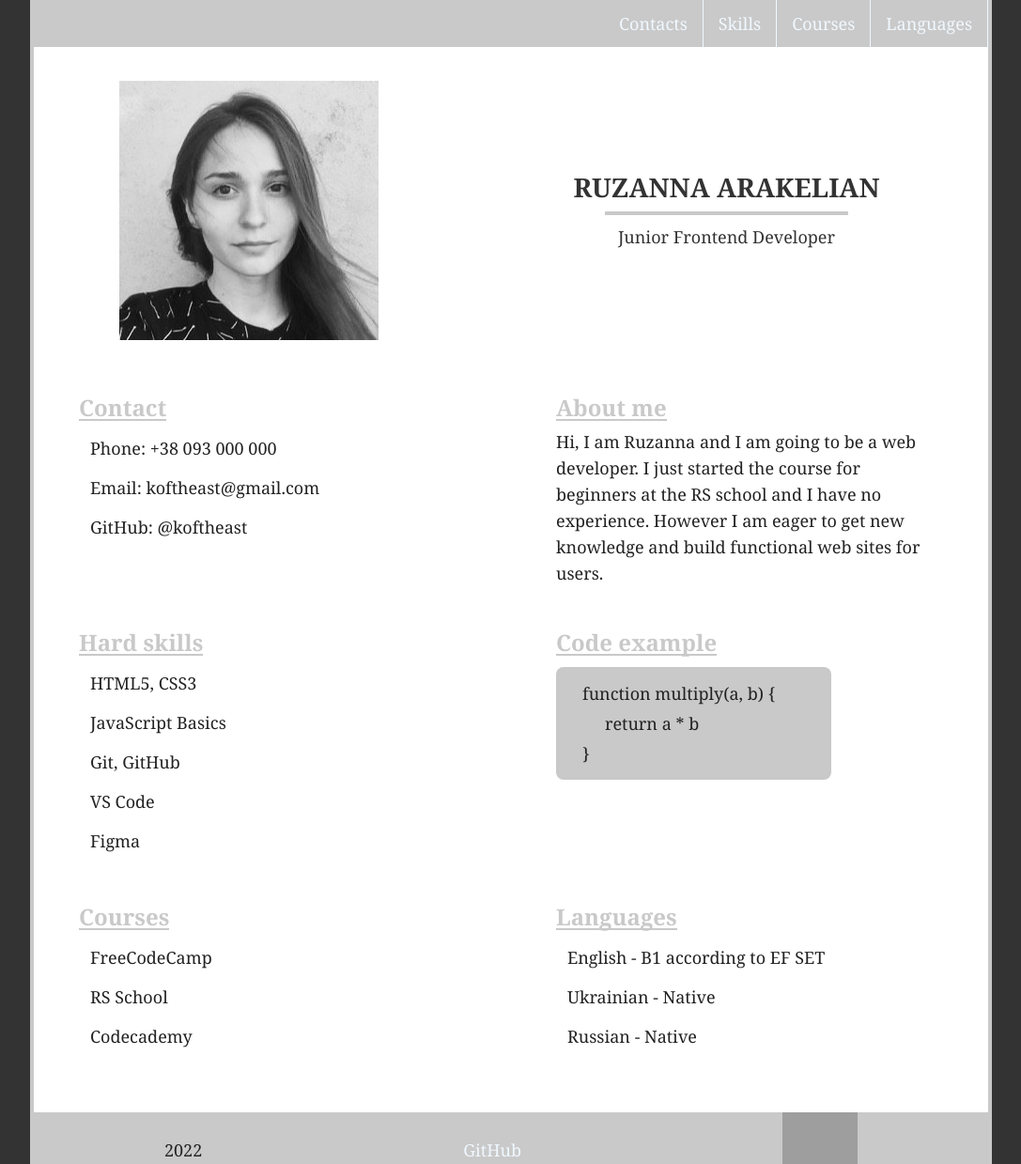
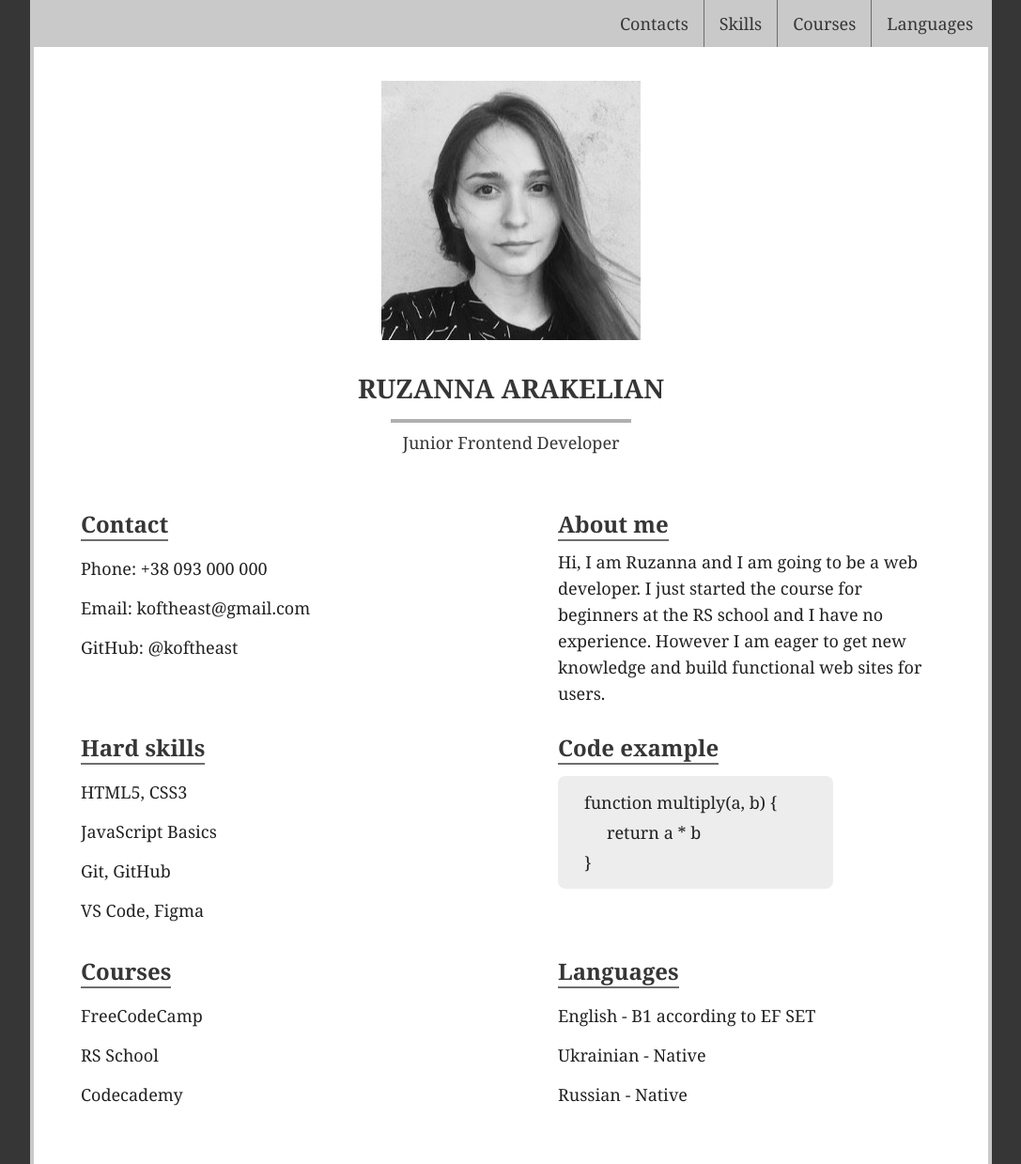
Before and after one commit to koftheast/rsschool-cv, a plain HTML site: page index.html in a window 1280 px wide. Shown: the top 1239 px of the page at 94% size, without its empty margins (96-1183 px from the left). Drawn offline with Linux system fonts and the light colour scheme; grey boxes are pictures that could not be loaded.

Commit message:
refactor: improve css styles

```diff
--- a/index.html
+++ b/index.html
@@ -27,14 +27,14 @@
             </div>
         </header>
         <main class="main_container">
-            <div class="main_container_profile">
-                <img src="./pic/avatar.jpg" class="profile_avatar" alt="avatar">
-                <div class="profile">
-                    <h1 class="title">Ruzanna Arakelian</h1>
-                    <p class="occupation">Junior Frontend Developer</p>
-                </div>
-            </div>
             <div class="main_container_info">
+                <section class="main_container_profile">
+                    <img src="./pic/avatar.jpg" class="profile_avatar" alt="avatar">
+                    <div class="profile">
+                        <h1 class="title">Ruzanna Arakelian</h1>
+                        <p class="occupation">Junior Frontend Developer</p>
+                    </div>
+                </section>
                 <section class="contacts">
                     <h2 class="section-title">Contact</h2>
                     <ul class="list">
@@ -55,8 +55,7 @@
                         <li>HTML5, CSS3</li>
                         <li>JavaScript Basics</li>
                         <li>Git, GitHub</li>
-                        <li>VS Code</li>
-                        <li>Figma</li>
+                        <li>VS Code, Figma</li>
                     </ul>
                 </section>
 
@@ -93,7 +92,7 @@
     <footer class="footer">
         <nav class="footer_nav">
             <ul class="footer_nav_list">
-                <li class="footer-item">2022</li>
+                <li class="footer-item">2023</li>
                 <li class="footer-item"><a href="https://github.com/koftheast" class="footer-link">GitHub</a></li>
                 <li class="footer-item"><a href="https://rs.school/js/"><img src="https://rs.school/images/rs_school_js.svg" class="logo" alt="logo"></a></li>
             </ul>
--- a/style.css
+++ b/style.css
@@ -5,7 +5,7 @@
 body {
   font-family: Georgia, Arial, sans-serif;
   font-size: 18px;
-  background-color: #333333
+  background-color: rgb(54, 54, 54);
 }
 
 .cv {
@@ -13,7 +13,7 @@ body {
     margin: 0 auto;
     border-right: 4px solid rgb(201, 201, 201);
     border-left: 4px solid rgb(201, 201, 201);
-    background-color: white;
+    background-color: rgb(255, 255, 255);
 }
 
 /* navigation bar */
@@ -35,16 +35,20 @@ body {
 
 .nav-link {
     text-decoration: none;
-    color: aliceblue;
+    color: rgb(54, 54, 54);
     font-weight: 500;
 }
 
 li.nav-item {
-    border-right: 1px solid aliceblue;
+    border-right: 1px solid rgb(110, 110, 110);
+}
+
+li.nav-item:last-child {
+    border-right: none;
 }
 
 .nav-link:hover {
-    color: rgb(108, 108, 108);
+    color: rgb(110, 110, 110);
     cursor: pointer;
 }
 
@@ -60,43 +64,42 @@ li.nav-item {
     display: flex;
     flex-wrap: wrap;
     justify-content: space-around;
-    margin-top: 36px;
+    max-width: 600px;
+    margin: 36px 0 36px 0;
 }
+
 
 .profile {
     display: flex;
     flex-direction: column;
     align-items: center;
     justify-content: center;
-    padding: 12px;
+    padding: 18px 32px;
 }
 
 .title {
+    text-align: center;
     text-transform: uppercase;
     font-size: 28px;
+    line-height: 42px;
     font-weight: 600;
-    color: #333333;
+    color: rgb(54, 54, 54);
     padding: 12px;
 }
 
 .occupation {
     font-size: 18px;
-    color: #333333;
+    color: rgb(54, 54, 54);
     font-weight: 400;
-    padding: 14px;
-    border-top: 4px solid rgb(201, 201, 201);
-    border-radius: 0.7%;
+    padding: 12px;
+    border-top: 4px solid rgb(176, 176, 176);
 }
 
 .main_container_info {
     display: flex;
     flex-wrap: wrap;
     justify-content: space-around;
-    margin: 36px 0 36px 0;
-}
-
-section {
-    width: 460px;
+    margin-bottom: 36px;
 }
 
 .contacts,
@@ -108,15 +111,17 @@ section {
     display: flex;
     flex-direction: column;
     align-items: flex-start;
-    padding: 24px;
+    width: 440px;
+    padding: 0 16px 32px 16px;
 }
 
 .section-title {
     display: flex;
     font-size: 24px;
-    color: rgb(201, 201, 201);
+    color: rgb(54, 54, 54);
     font-weight: 600;
-    border-bottom: 2px solid rgb(201, 201, 201);
+    padding-bottom: 4px;
+    border-bottom: 2px solid  rgb(110, 110, 110);
 }
 
 .list {
@@ -127,7 +132,7 @@ section {
 
 .list li {
     list-style: none;
-    padding: 12px;
+    padding: 12px 12px 12px 0;
 }
 
 .about-me p{
@@ -137,7 +142,7 @@ section {
 }
 
 .code {
-    background-color: rgb(201, 201, 201);
+    background-color: rgb(237, 237, 237);
     border-radius: 8px;
     margin-top: 12px;
     padding: 12px 60px 12px 28px;
@@ -171,7 +176,7 @@ section {
 
 .footer-link {
     text-decoration: none;
-    color: aliceblue;
+    color: rgb(54, 54, 54);
 }
 
 .footer-link:hover {
```
